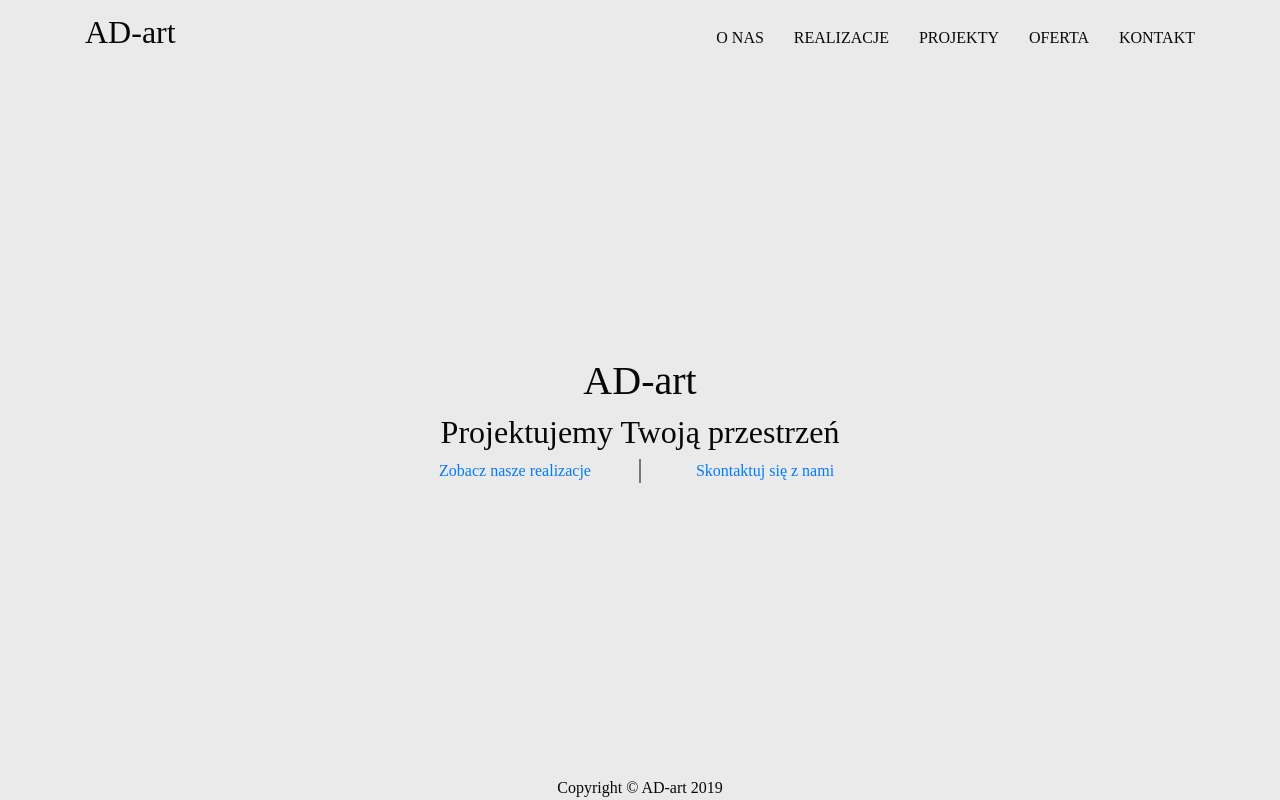
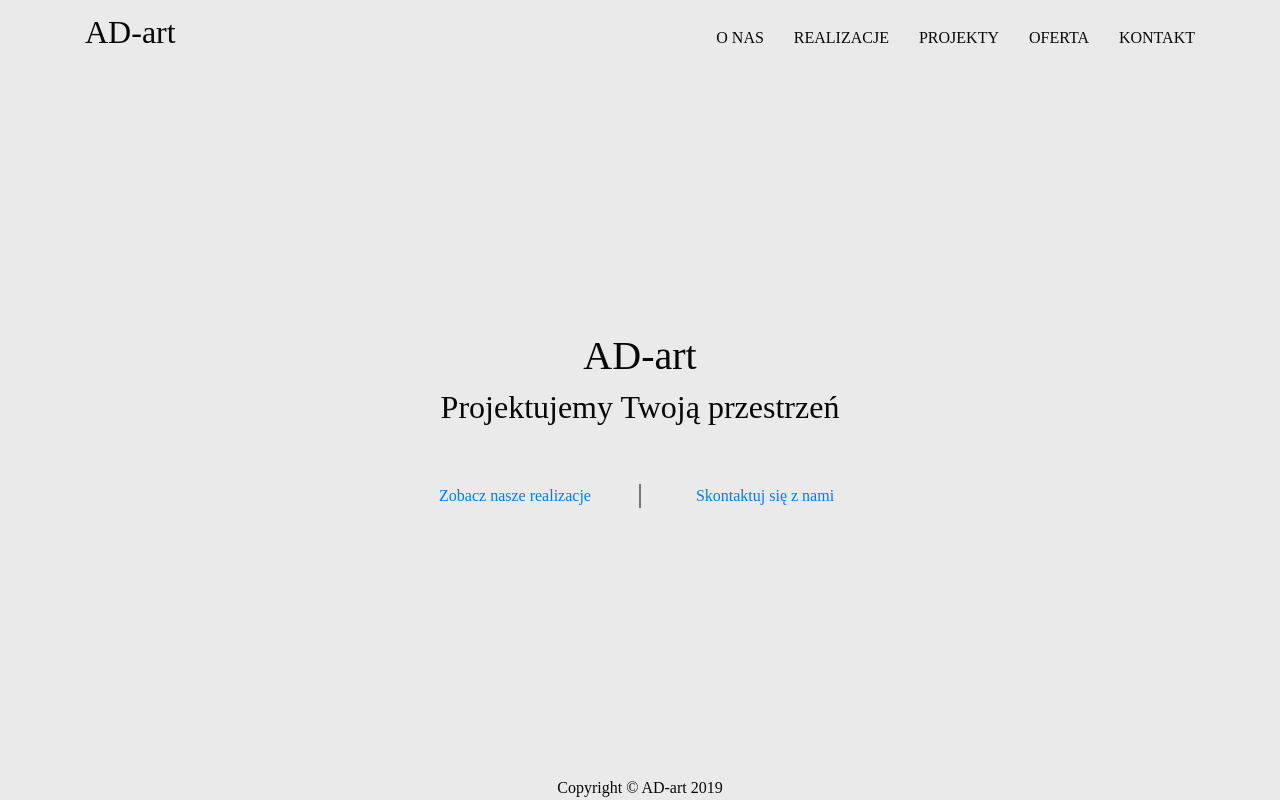
Before and after one commit to staszek998/ad-art, a React (Create React App) app: page / in a window 1280 px wide. Built offline with nearby package versions, Linux system fonts and the light colour scheme; a web font is replaced by a local one.

Commit message:
Add space between the .links and main heading

```diff
--- a/src/pages/Home/_Home.scss
+++ b/src/pages/Home/_Home.scss
@@ -21,6 +21,9 @@
     justify-content: center;
     align-items: center;
     flex-wrap: nowrap;
+
+    // Add space between the main heading.
+    margin-top: 50px;
 
     // Add space in between.
     a:first-child {
```
